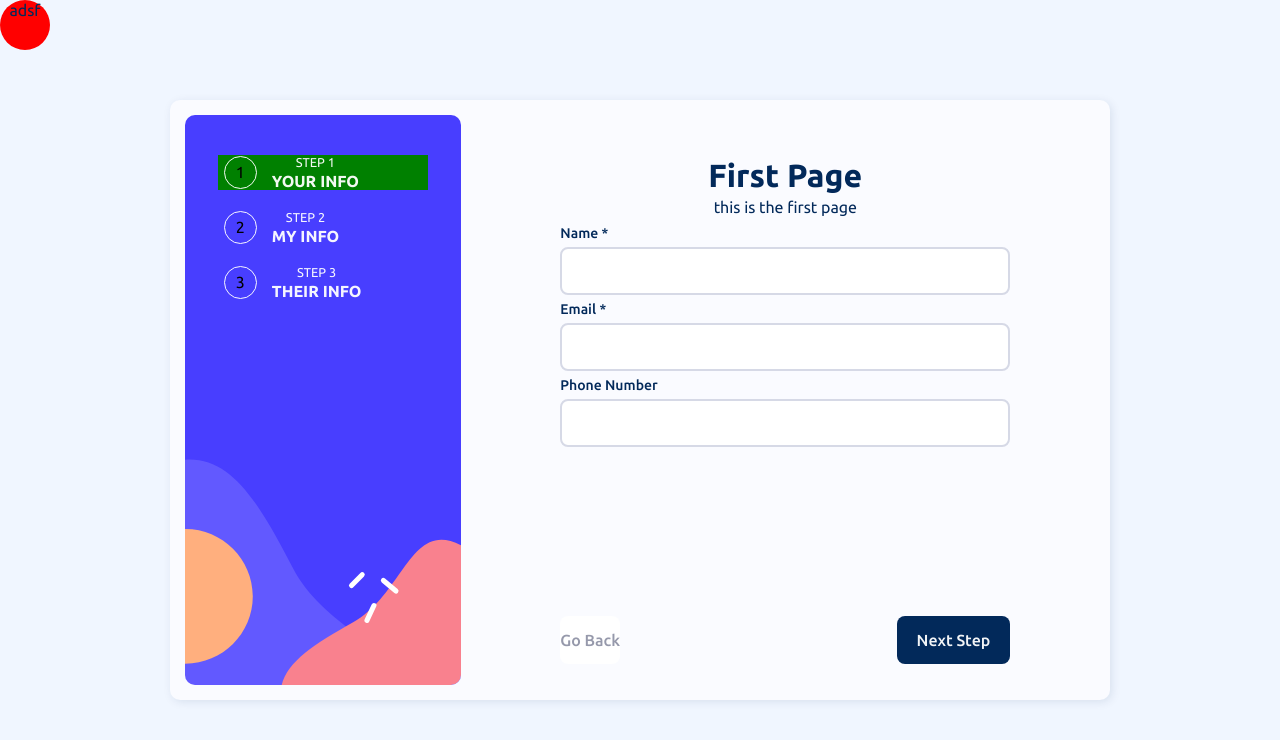
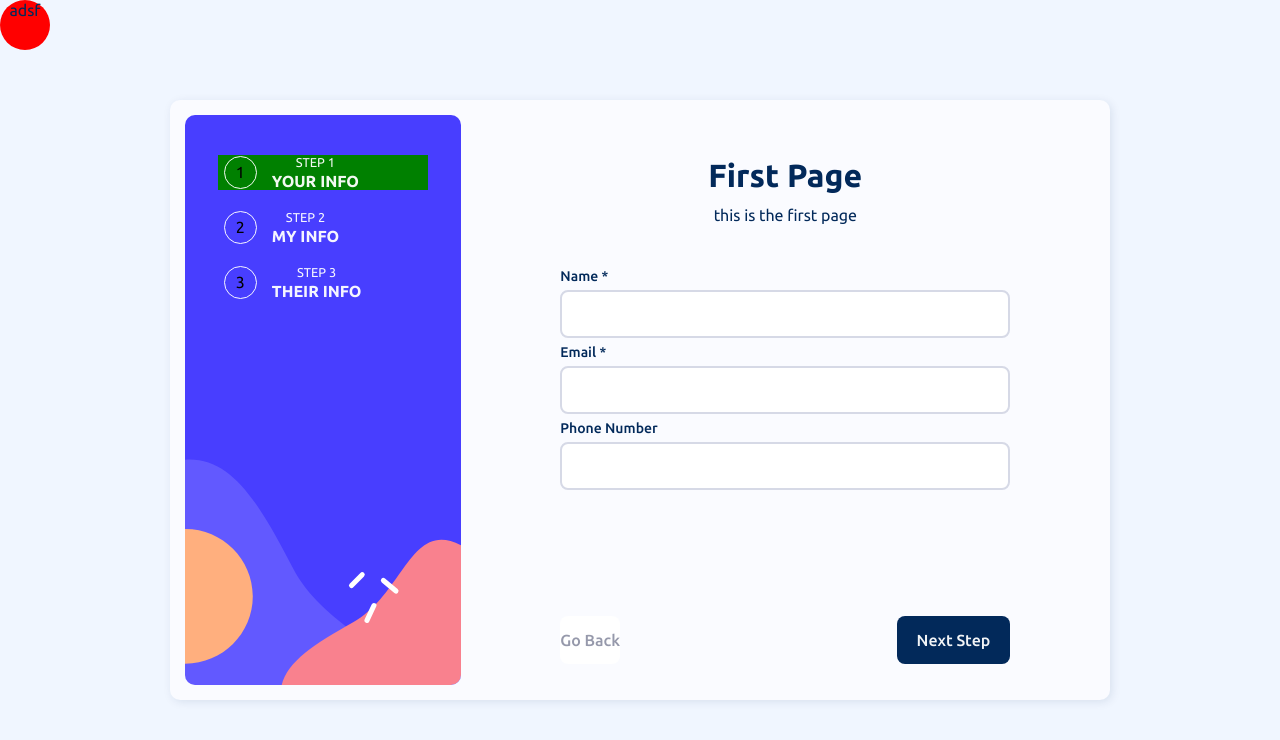
Before and after one commit to ca-ad90/multi-step-form-react-vite, a React (Vite) app: page / in a window 1280 px wide. Shown: the top 740 px of the page. Built offline with nearby package versions, Linux system fonts and the light colour scheme.

Commit message:
page topmarign added

```diff
--- a/src/App.tsx
+++ b/src/App.tsx
@@ -1,7 +1,6 @@
 import "./App.scss";
 import MultiPagedFrom from "./layouts/MultiPageForm";
 import { Input } from "./components/Input";
-import { CheckBox } from "./components/CheckBox";
 import Page from "./layouts/Page";
 
 import OverLay from "./layouts/OverLay";
--- a/src/layouts/Page.module.scss
+++ b/src/layouts/Page.module.scss
@@ -0,0 +1,3 @@
+.content {
+    margin-top: 35px;
+}
--- a/src/layouts/Page.tsx
+++ b/src/layouts/Page.tsx
@@ -1,4 +1,5 @@
 import { ReactNode } from "react";
+import styles from "./Page.module.scss";
 interface PageProps {
     title: string;
     text: string;
@@ -10,7 +11,7 @@ export default function Page(props: PageProps) {
         <>
             <h1>{title}</h1>
             <p id={`page${1}`}>{text}</p>
-            {children}{" "}
+            <div className={styles.content}>{children}</div>
         </>
     );
 }
--- a/src/styles/typography.scss
+++ b/src/styles/typography.scss
@@ -37,6 +37,7 @@ h6 {
 
 h1 {
     font-size: $font-size-xxl;
+    margin-bottom: 0.25em;
 }
 
 h2 {
```
